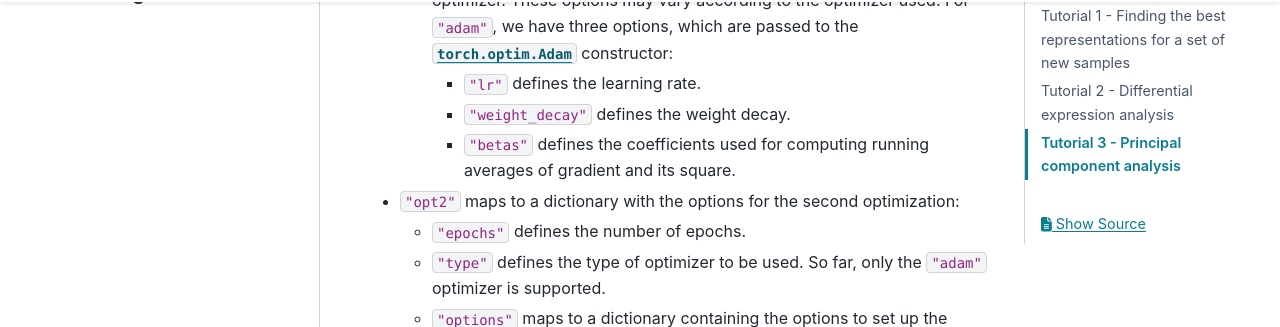
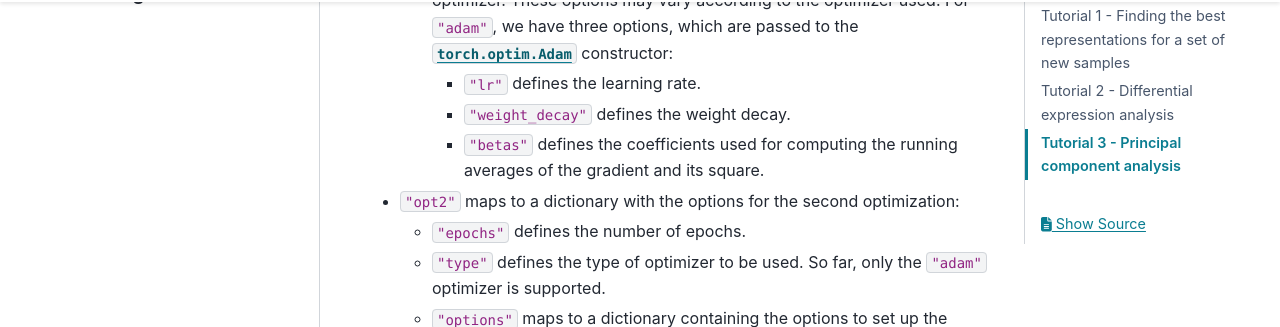
Before and after one commit to Center-for-Health-Data-Science/bulkDGD, a Sphinx documentation site: the page built from docs/source/Tutorials.md, in a window 1280 px wide and 900 px high, scrolled down 6791 px. Shown: the part 126-453 px from the top of the window. Built offline with Sphinx 7.4.7 and the PyData theme 0.15.4, drawn with Linux system fonts in a browser that asks for light colours.

Commit message:
Tutorial 1 updated

```diff
--- a/docs/source/Tutorials.md
+++ b/docs/source/Tutorials.md
@@ -191,7 +191,7 @@ Here, we provide a brief description of every option. You can find similar descr
   * `"options"` maps to a dictionary containing the options to set up the optimizer. These options may vary according to the optimizer used. For `"adam"`, we have three options, which are passed to the [`torch.optim.Adam`](https://pytorch.org/docs/stable/generated/torch.optim.Adam.html) constructor:
     * `"lr"` defines the learning rate.
     * `"weight_decay"` defines the weight decay.
-    * `"betas"` defines the coefficients used for computing running averages of gradient and its square.
+    * `"betas"` defines the coefficients used for computing the running averages of the gradient and its square.
 * `"opt2"` maps to a dictionary with the options for the second optimization:
   * `"epochs"` defines the number of epochs.
   * `"type"` defines the type of optimizer to be used. So far, only the `"adam"` optimizer is supported.
```
Also changed, not shown: 4 other files.
